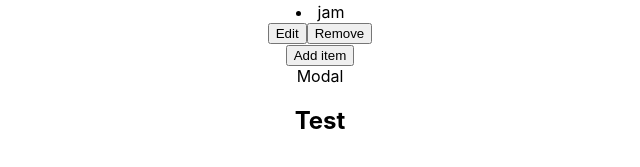
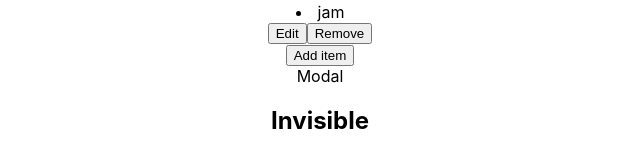
Before and after one commit to lucasgoral/react-crud, a React (Create React App) app: page / in a window 1280 px wide. Shown: the part 621-788 px from the top of the page, without its empty margins (320-960 px from the left). Built offline with nearby package versions, Linux system fonts and the light colour scheme.

Commit message:
init setstae modal

```diff
--- a/src/components/RecipeModal.jsx
+++ b/src/components/RecipeModal.jsx
@@ -1,10 +1,10 @@
 import React from "react";
 
-const RecipeModal = ({ innerComponent }) => {
+const RecipeModal = ({ innerComponent, children }) => {
   return (
     <div>
       Modal
-      {innerComponent}
+      {children}
     </div>
   );
 };
--- a/src/containers/RecipesList.jsx
+++ b/src/containers/RecipesList.jsx
@@ -1,12 +1,11 @@
-import React from "react";
+import React, { useState } from "react";
 import { connect } from "react-redux";
 import RecipeItem from "../components/RecipeItem";
 import RecipeModal from "../components/RecipeModal";
 import { REMOVE_ITEM } from "../actions/Actions";
 
-const openModal = () => {
-  alert("open modal");
-};
+
+
 
 const mapStateToProps = state => {
   console.log(state);
@@ -22,6 +21,18 @@
   // eslint-disable-next-line no-console
   console.log(recipesList);
   // eslint-disable-next-line no-console
+
+
+  const initialModalState = {
+    visible: false,
+    banana: 'lol'
+
+  }
+  const [modalState, setModalState] = useState(initialModalState);
+
+  const openModal = () => {
+    setModalState({ visible: !modalState.visible })
+  };
 
   return (
     <div>
@@ -42,7 +53,9 @@
       <button type="button" onClick={openModal}>
         Add item
       </button>
-      <RecipeModal innerComponent={<h2>Test</h2>} />
+      <RecipeModal>
+        {modalState.visible ? <h2>Visible</h2> : <h2>Invisible</h2>}
+      </RecipeModal>
     </div>
   );
 };
```
Also changed, not shown: 1 other file (tests, documents, lock files or other folders).
